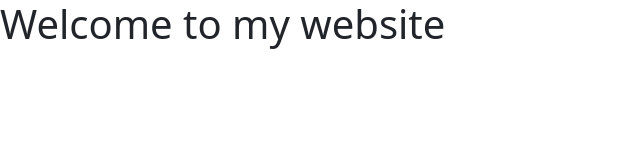
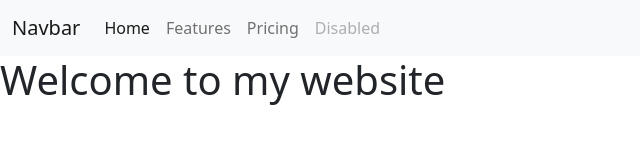
Before and after one commit to gilbertqa/aprendeingles, a plain HTML site: page index.html in a window 1280 px wide. Shown: the whole page, without its empty margins (0-640 px from the left). Drawn offline with nearby package versions, Linux system fonts and the light colour scheme.

Commit message:
Update index.html

```diff
--- a/index.html
+++ b/index.html
@@ -11,6 +11,22 @@
 	<title>Learn english</title>
   </head>
   <body>
+ <nav class="navbar navbar-expand-lg navbar-light bg-light">
+  <div class="container-fluid">
+    <a class="navbar-brand" href="#">Navbar</a>
+    <button class="navbar-toggler" type="button" data-bs-toggle="collapse" data-bs-target="#navbarNavAltMarkup" aria-controls="navbarNavAltMarkup" aria-expanded="false" aria-label="Toggle navigation">
+      <span class="navbar-toggler-icon"></span>
+    </button>
+    <div class="collapse navbar-collapse" id="navbarNavAltMarkup">
+      <div class="navbar-nav">
+        <a class="nav-link active" aria-current="page" href="#">Home</a>
+        <a class="nav-link" href="#">Features</a>
+        <a class="nav-link" href="#">Pricing</a>
+        <a class="nav-link disabled">Disabled</a>
+      </div>
+    </div>
+  </div>
+</nav>
 <h1>Welcome to my website</h1>
 
     <script src="https://cdn.jsdelivr.net/npm/bootstrap@5.1.3/dist/js/bootstrap.bundle.min.js" integrity="sha384-ka7Sk0Gln4gmtz2MlQnikT1wXgYsOg+OMhuP+IlRH9sENBO0LRn5q+8nbTov4+1p" crossorigin="anonymous"></script>
```
